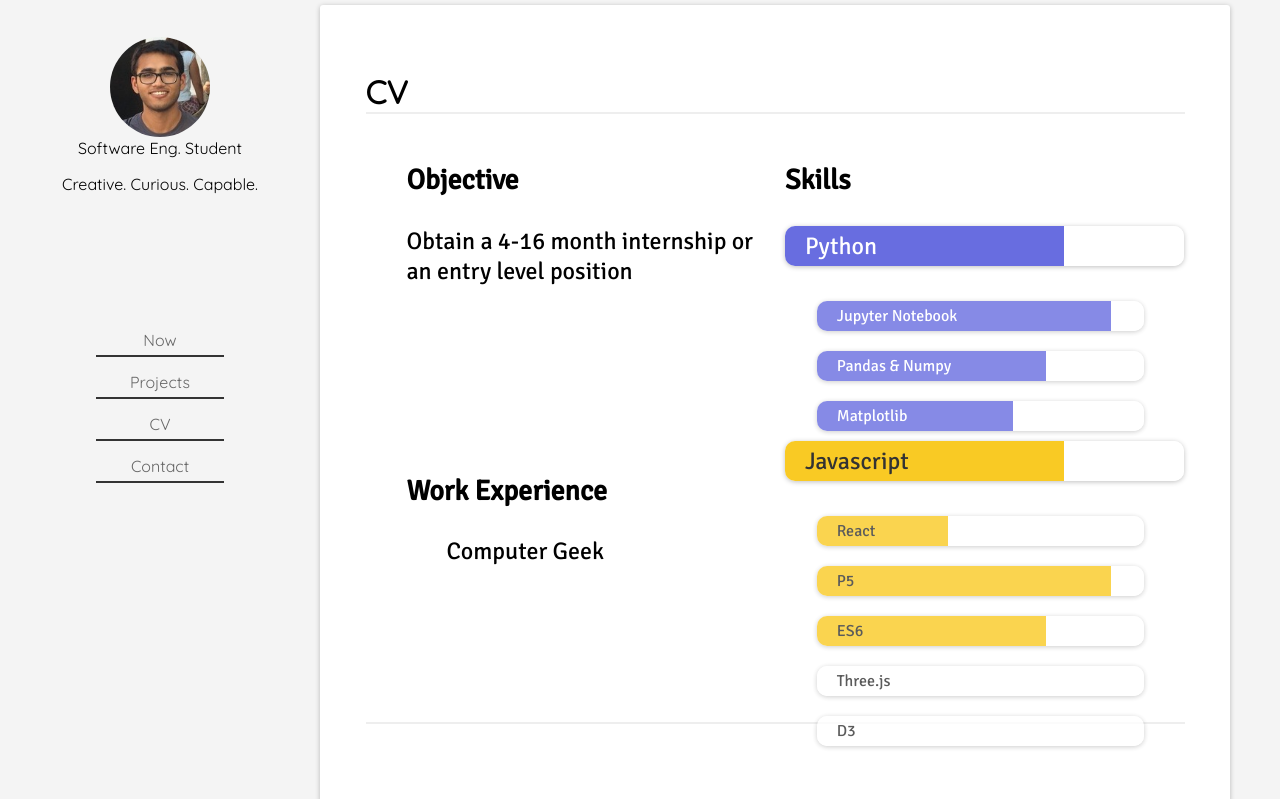
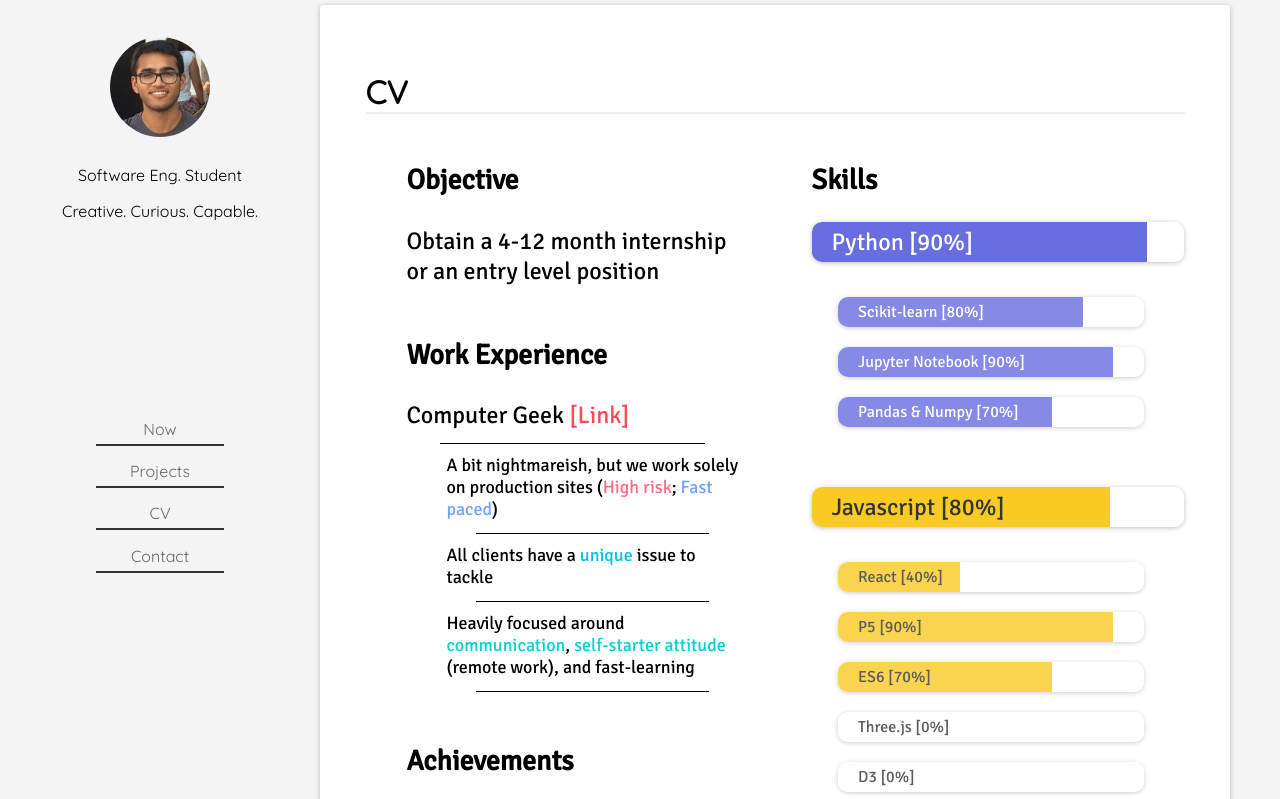
Before and after one commit to Artemis854/Personal_Site_React, a React (Create React App) app: page /cv in a window 1280 px wide. Shown: the top 799 px of the page. Built offline with nearby package versions, Linux system fonts and the light colour scheme; a web font is replaced by a local one.

Commit message:
Major info changes

```diff
--- a/package.json
+++ b/package.json
@@ -6,6 +6,7 @@
     "react": "^16.3.2",
     "react-dom": "^16.3.2",
     "react-grid-gallery": "^0.4.11",
+    "react-helmet": "^5.2.0",
     "react-router-dom": "^4.2.2",
     "react-scripts": "1.1.4",
     "styled-components": "^3.2.6"
--- a/src/App.js
+++ b/src/App.js
@@ -2,6 +2,7 @@ import React, { Component } from 'react'
 import Content from './components/Content.jsx'
 import Sidebar from './components/Sidebar.jsx'
 import styled from 'styled-components'
+import {Helmet} from 'react-helmet'
 
 const AppWrapper = styled.div`
   display: grid;
@@ -19,6 +20,11 @@ class App extends Component {
   render() {
     return (
       <AppWrapper>
+        <Helmet>
+          <meta charSet="utf-8" />
+          <title>Artemis Labs</title>
+          <link rel="canonical" href="http://www.artemislabs.net/" />
+        </Helmet>
         <Sidebar />
         <Content />
       </AppWrapper>
--- a/src/components/Content.jsx
+++ b/src/components/Content.jsx
@@ -1,8 +1,6 @@
 import React, { Component } from 'react'
 import { Switch, Route } from 'react-router-dom'
 import styled from 'styled-components'
-import Home from '../views/Home'
-// import About from '../views/About'
 import Projects from '../views/Projects'
 import CV from '../views/CV'
 import Contact from '../views/Contact'
--- a/src/components/Skill.jsx
+++ b/src/components/Skill.jsx
@@ -3,6 +3,7 @@ import styled from 'styled-components'
 
 const SkillWrapper = styled.div`
   position: relative;
+  display: inline-block;
   clear: both;
   margin-bottom: 25px;
 `
@@ -16,6 +17,7 @@ const MainSkill = styled.div`
   font-size: x-large;
   color: #000;
   margin: 25px auto;
+  display: block;
 `
 
 const SubSkill = styled.div`
@@ -53,7 +55,7 @@ class Skill extends Component{
 
     return(
       subskills.map((subskill, index) => {
-        return(<SubSkill key={index} style={this.SubBackground(subskill)}>{subskill.name}</SubSkill>)
+        return(<SubSkill key={index} style={this.SubBackground(subskill)}>{subskill.name} [{subskill.level}%]</SubSkill>)
       })
     )
   }
@@ -61,7 +63,7 @@ class Skill extends Component{
   render() {
     return (
       <SkillWrapper>
-        <MainSkill style={this.MainBackground()}>{this.props.skill.name}</MainSkill>
+        <MainSkill style={this.MainBackground()}>{this.props.skill.name} [{this.props.skill.level}%]</MainSkill>
         {this.ExtractSubSkills()}
       </SkillWrapper>
     )
--- a/src/data/projects.js
+++ b/src/data/projects.js
@@ -6,4 +6,11 @@ export const projects =
         thumbnailHeight: 174,
         thumbnailCaption: "StockView ~ A Market Charter",
 },
+{
+        src: "https://github.com/MooseV2/MultiAgentArena",
+        thumbnail: "/images/MultiAgentArena.gif",
+        thumbnailWidth: 320,
+        thumbnailHeight: 174,
+        thumbnailCaption: "MultiAgentArena ~ Bots interact to collect targets",
+},
 ]
--- a/src/data/skills.js
+++ b/src/data/skills.js
@@ -7,12 +7,12 @@ const JavascriptSkills = [
 ]
 
 const PythonSkills = [
+  {name: 'Scikit-learn', level: 80},
   {name: 'Jupyter Notebook', level: 90},
-  {name: 'Pandas & Numpy', level: 70},
-  {name: 'Matplotlib', level: 60}
+  {name: 'Pandas & Numpy', level: 70}
 ]
 
 export const skills = [
-  {name: 'Python', level: 70, color: '#686de0', text: '#fff', subcategories: PythonSkills},
-  {name: 'Javascript', level: 70, color: '#f9ca24', subcategories: JavascriptSkills}
+  {name: 'Python', level: 90, color: '#686de0', text: '#fff', subcategories: PythonSkills},
+  {name: 'Javascript', level: 80, color: '#f9ca24', subcategories: JavascriptSkills}
 ]
--- a/src/index.css
+++ b/src/index.css
@@ -11,3 +11,16 @@ a:any-link {
 ul {
   list-style-type: none;
 }
+
+li {
+  font-size: 18px;
+}
+
+li:after {
+  content: ""; /* This is necessary for the pseudo element to work. */
+  display: block; /* This will put the pseudo element on its own line. */
+  margin: 10px 10%; /* This will center the border. */
+  width: 80%; /* Change this to whatever width you want. */
+  padding-bottom: 3px;
+  border-bottom: 1px solid black; /* This creates the border. Replace black with whatever color you want. */
+}
--- a/src/views/CV.jsx
+++ b/src/views/CV.jsx
@@ -14,10 +14,11 @@ const ContentBodyWrapper = styled.div`
 const ContentBody = styled.div`
   grid-area: content_body;
   display: grid;
-  grid-template-columns: 1fr 1fr;
-  grid-template-rows: 1fr 1fr;
-  grid-template-areas: 'objective skills'
-                       'work skills';
+  grid-template-columns: 1fr 0.1fr 1fr;
+  grid-template-rows: 0.2fr 1fr 0.4fr;
+  grid-template-areas: 'objective . skills'
+                       'work . skills'
+                       'achievements . skills';
   grid-column-gap: 20px;
 `
 
@@ -33,6 +34,20 @@ const Objective = styled.div`
   grid-area: objective;
 `
 
+const Achievements = styled.div`
+  grid-area: achievements;
+`
+
+const SkillsHeader = styled.h3`
+  margin-bottom: 0px;
+`
+
+const MainList = styled.ul`
+  padding-left: 0px;
+`
+const WorkTitle = styled.li`
+  font-size: 24px;
+`
 class CV extends Component {
   render(){
     return (
@@ -42,16 +57,28 @@ class CV extends Component {
           <ContentBody>
             <Objective>
               <h3>Objective</h3>
-              <p>Obtain a 4-16 month internship or an entry level position</p>
+              <p>Obtain a 4-12 month internship or an entry level position</p>
             </Objective>
+            <Achievements>
+              <h3>Achievements</h3>
+              <MainList>
+                <li>Made it to Reddit's frontpage</li>
+                <li>Work only on production sites <span role="img" aria-label="Spooky">😱</span> ... and haven't been fired yet for messing up!</li>
+              </MainList>
+            </Achievements>
             <Work>
               <h3>Work Experience</h3>
-              <ul>
-                <li>Computer Geek</li>
-              </ul>
+              <MainList>
+                <WorkTitle>Computer Geek <a href="https://www.computer-geek.net" style={{"color" : "#ff4757"}}>[Link]</a></WorkTitle>
+                <ul>
+                  <li>A bit nightmareish, but we work solely on production sites (<span style={{"color" : "#ff6b81"}}>High risk</span>; <span style={{"color" : "#70a1ff"}}>Fast paced</span>)</li>
+                  <li>All clients have a <span style={{"color" : "#0abde3"}}>unique</span> issue to tackle</li>
+                  <li>Heavily focused around <span style={{"color" : "#00d2d3"}}>communication</span>, <span style={{"color" : "#00d2d3"}}>self-starter attitude</span> (remote work), and fast-learning</li>
+                </ul>
+              </MainList>
             </Work>
             <Skills>
-              <h3>Skills</h3>
+              <SkillsHeader>Skills</SkillsHeader>
               {
                 skills.map((skill, index) => {
                   return(<Skill key={index} skill={skill} subskills={skill.subcategories}/>)
--- a/src/views/Contact.jsx
+++ b/src/views/Contact.jsx
@@ -16,8 +16,8 @@ class Contact extends Component {
         <ContentBodyWrapper>
           <ContentBody>
             <ContentLine>Looks like you want to talk... well here's some info that'll come in handy</ContentLine>
-            <ContentLine>Email: <a href="mailto:kaushal197@gmail.com">kaushal197@gmail.com</a></ContentLine>
-            <ContentLine>Call any time: <a href="tel:+16475459549">+1 (647)-545-9549</a></ContentLine>
+            <ContentLine>Email: <a href="mailto:kaushal197@gmail.com"><span style={{"color" : "#6f6f6f"}}>kaushal197@gmail.com</span></a></ContentLine>
+            <ContentLine>Call any time: <a href="tel:+16475459549"><span style={{"color" : "#6f6f6f"}}>+1 (647)-545-9549</span></a></ContentLine>
           </ContentBody>
         </ContentBodyWrapper>
       </main>
--- a/src/views/Now.jsx
+++ b/src/views/Now.jsx
@@ -20,17 +20,16 @@ class Now extends Component {
             <ContentLine>Working on learning:</ContentLine>
             <ContentLine>
               <ul>
-                <li>- React</li>
-                <li>- Data Vis/Analytics</li>
-                <li>- Machine Learning</li>
-                <li>- Blockchain Tech. (dApps)</li>
+                <li>UI/UX (Angular and React)</li>
+                <li>Data Vis/Analytics (Three.js, D3, etc.)</li>
+                <li>Machine Learning/Deep Learning (Early learner, but this is my long term goal)</li>
               </ul>
             </ContentLine>
             <ContentLine>Goals:</ContentLine>
             <ContentLine>
               <ul>
-                <li>- Obtain a 4-16 month long intership starting in May or September</li>
-                <li>- Make Things! (Project a week if possible)</li>
+                <li>Obtain a 4-12 month long co-op or intership starting in September</li>
+                <li>Create a dashboard using Angular to track trading bots on the Forex & Crypto markets</li>
               </ul>
             </ContentLine>
           </ContentBody>
--- a/src/views/Projects.jsx
+++ b/src/views/Projects.jsx
@@ -1,6 +1,5 @@
 import React, { Component } from 'react'
 import { ContentHeader, ContentBody } from '../styles/content_styles.js'
-import Tile from '../components/Tile.jsx'
 import { projects } from '../data/projects';
 import Gallery from 'react-grid-gallery';
 
```
Also changed, not shown: public/images/MultiAgentArena.gif (added), 1 other file (tests, documents, lock files or other folders).
